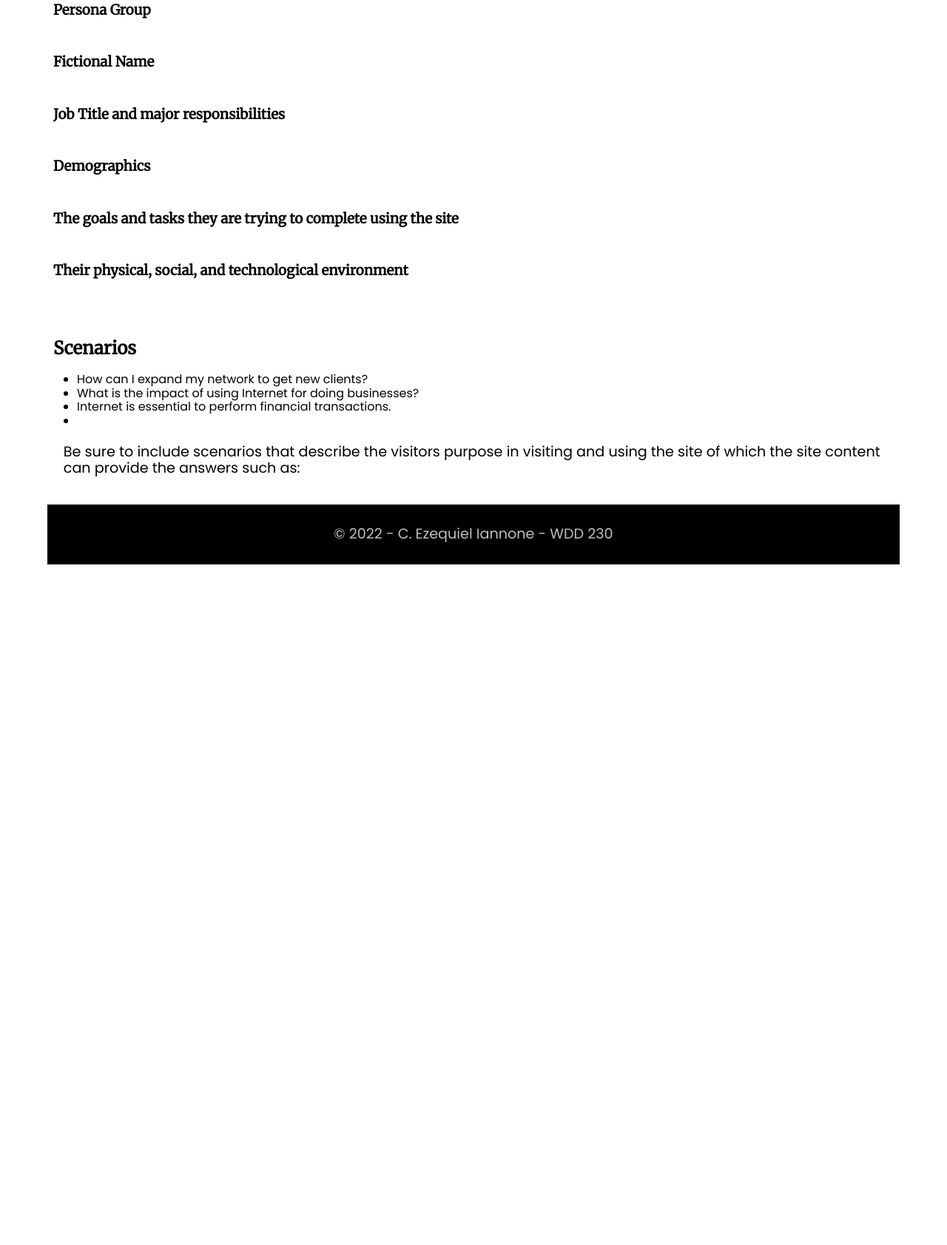
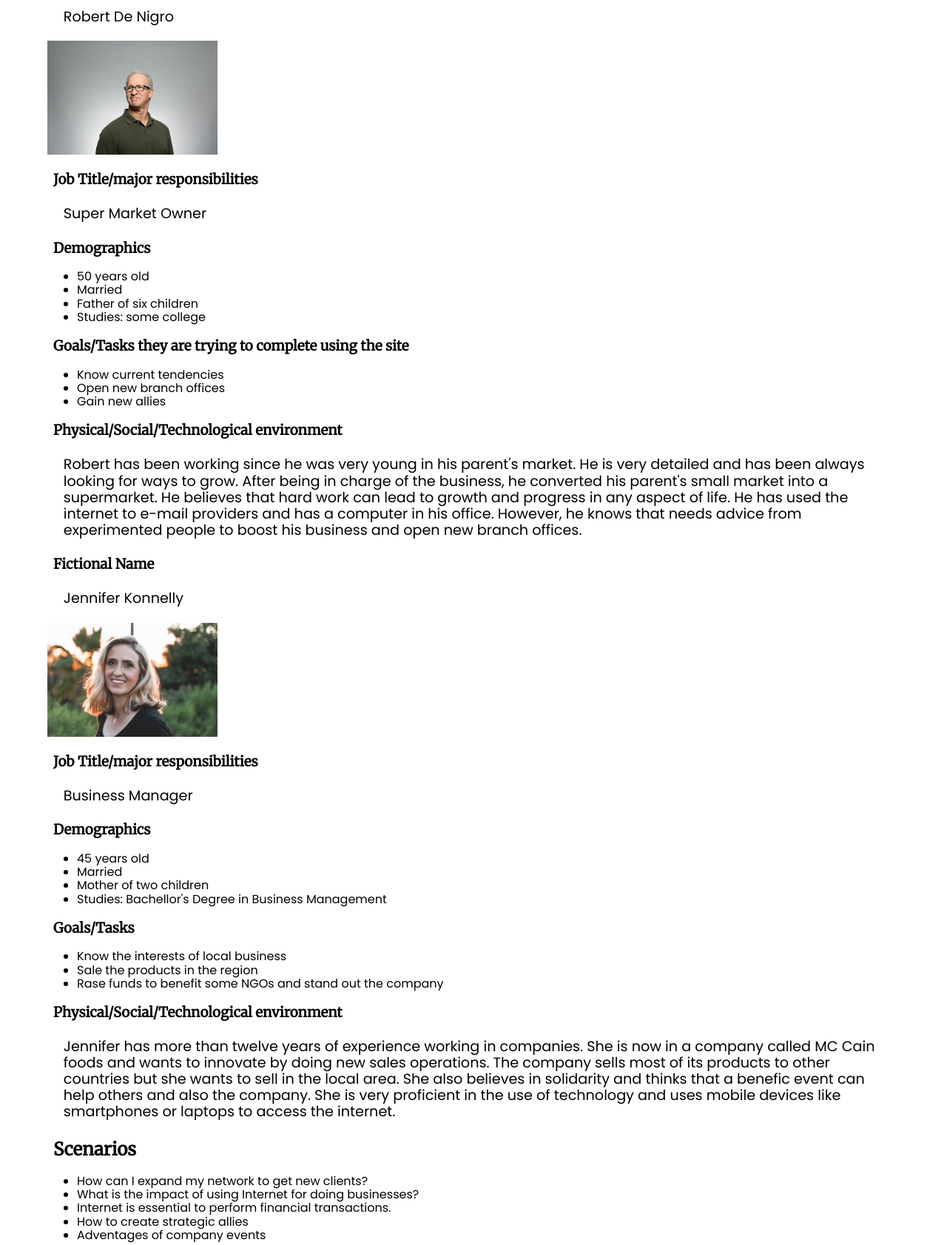
Before and after one commit to echi21/wdd230, a plain HTML site: page lesson3/target-audience.html in a window 1280 px wide. Shown: the part 511-2194 px from the top of the page at 74% size. Before the commit the page ends 1306 px from the top, so only its background shows below. Drawn offline with Linux system fonts and the light colour scheme.

Commit message:
personas filled

```diff
--- a/lesson3/target-audience.html
+++ b/lesson3/target-audience.html
@@ -39,37 +39,80 @@
 
       <h2>Personas</h2>
       <div>
-        <div>
-          <img>
-          <h3>Persona Group</h3>
-          <p></p>
+        <div class="persona1">
           <h3>Fictional Name</h3>
-          <p></p>
-          <h3>Job Title and major responsibilities</h3>
-          <p></p>
+          <p>Robert De Nigro</p>
+          <img src="images/robert-de-nigro.jpg" alt="A male user">
+
+          <h3>Job Title/major responsibilities</h3>
+          <p>Super Market Owner</p>
+
           <h3>Demographics</h3>
-          <p></p>
-          <h3>The goals and tasks they are trying to complete using the site</h3>
-          <p></p>
-          <h3>Their physical, social, and technological environment</h3>
-          <p></p>
-          <h3></h3>
+          <ul>
+            <li>50 years old</li>
+            <li>Married</li>
+            <li>Father of six children</li>
+            <li>Studies: some college</li>
+          </ul>
+
+          <h3>Goals/Tasks they are trying to complete using the site</h3>
+          <ul>
+            <li>Know current tendencies</li>
+            <li>Open new branch offices</li>
+            <li>Gain new allies</li>
+          </ul>
+
+          <h3>Physical/Social/Technological environment</h3>
+          <p>Robert has been working since he was very young in his parent's market. He is very detailed and has been always
+            looking for ways to grow. After being in charge of the business, he converted his parent's small market into a
+            supermarket. He believes that hard work can lead to growth and progress in any aspect of life. He has used the
+            internet to e-mail providers and has a computer in his office. However, he knows that needs advice from experimented
+            people to boost his business and open new branch offices.
+          </p>
         </div>
       </div>
+      <div>
+        <div class="persona2">
+          <h3>Fictional Name</h3>
+          <p>Jennifer Konnelly</p>
+          <img src="images/jennifer-konnelly.jpg" alt="A female user">
 
-      </p>
+          <h3>Job Title/major responsibilities</h3>
+          <p>Business Manager</p>
+
+          <h3>Demographics</h3>
+          <ul>
+            <li>45 years old</li>
+            <li>Married</li>
+            <li>Mother of two children</li>
+            <li>Studies: Bachellor's Degree in Business Management</li>
+          </ul>
+
+          <h3>Goals/Tasks</h3>
+          <ul>
+            <li>Know the interests of local business</li>
+            <li>Sale the products in the region</li>
+            <li>Rase funds to benefit some NGOs and stand out the company</li>
+          </ul>
+
+          <h3>Physical/Social/Technological environment</h3>
+          <p>Jennifer has more than twelve years of experience working in companies. She is now in a company called MC Cain
+            foods and wants to innovate by doing new sales operations. The company sells most of its products to other
+            countries but she wants to sell in the local area. She also believes in solidarity and thinks that a benefic
+            event can help others and also the company. She is very proficient in the use of technology and uses mobile
+            devices like smartphones or laptops to access the internet.
+          </p>
+        </div>
+      </div>
 
       <h2>Scenarios</h2>
       <ul>
         <li>How can I expand my network to get new clients?</li>
         <li>What is the impact of using Internet for doing businesses?</li>
         <li>Internet is essential to perform financial transactions.</li>
-        <li></li>
+        <li>How to create strategic allies</li>
+        <li>Adventages of company events</li>
       </ul>
-      <p>Be sure to include scenarios that describe the visitors purpose in visiting and using
-        the site of which the site content can provide the answers such as:
-
-      </p>
     </main>
     <footer>
       <p>&copy; <span id="year">2022 - </span> C. Ezequiel Iannone - WDD 230</p>
```
